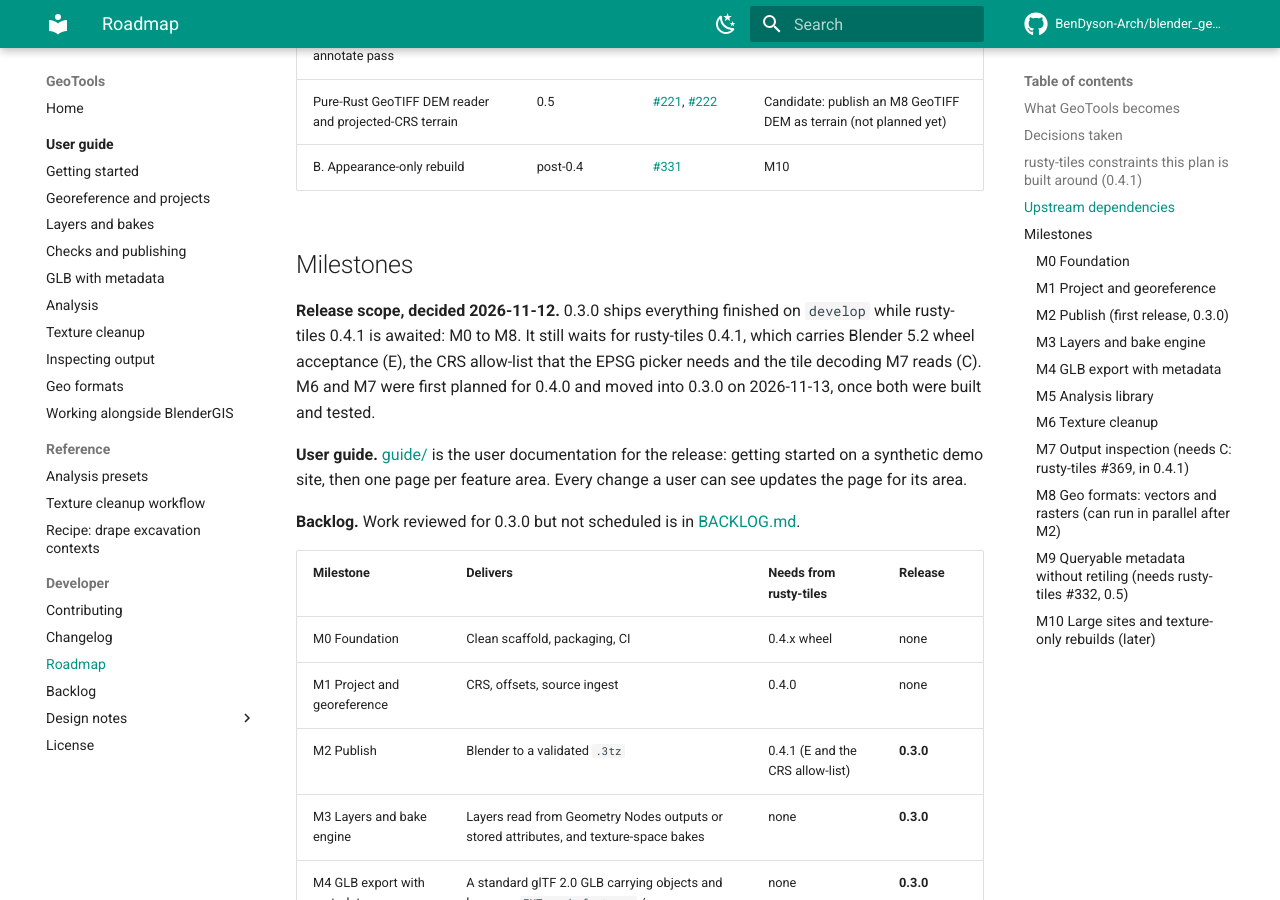
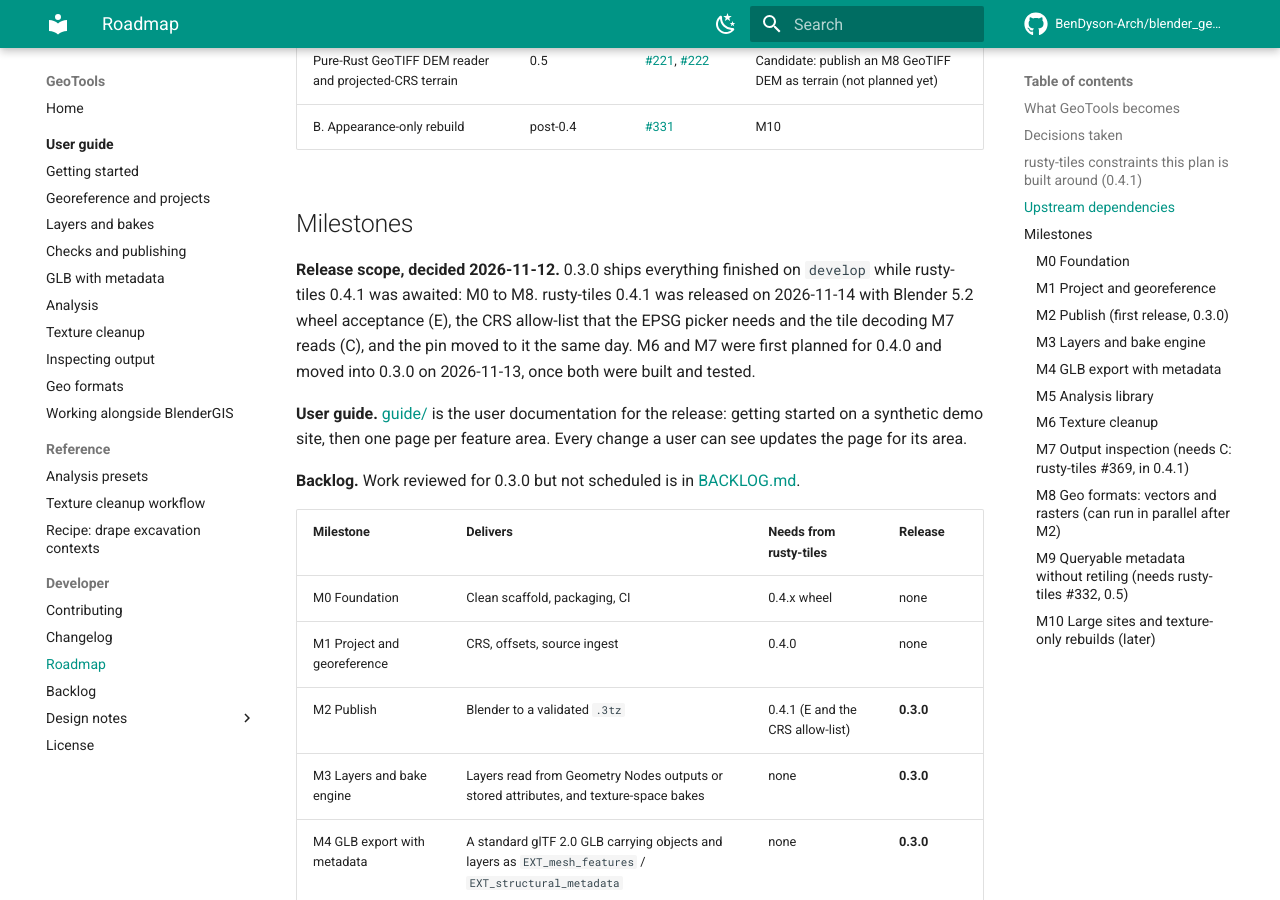
Before and after one commit to BenDyson-Arch/blender_geotools, an MkDocs documentation site: the page built from docs/ROADMAP.md, in a window 1280 px wide and 900 px high, scrolled down 3847 px. Built offline with MkDocs 1.6.1 and Material for MkDocs 9.7.7, drawn with Linux system fonts in a browser that asks for light colours; comment, search, counter and statistics services are not loaded; some of the changed text lies outside the part shown.

Commit message:
Ship on rusty-tiles 0.4.1 from PyPI; admit images by memory budget
Pin rusty-tiles 0.4.1, now on PyPI with wheels for every platform. The
blender-wheel CI job tests the pinned PyPI wheels with --expect available
and now gates.

rusty-tiles 0.4.1 admits encoded images by memory budget instead of
refusing anything over 32 MiB (#338); only a 1 GiB sanity ceiling
remains. GeoTools' encoded-size limit moves to that ceiling, so an
8K PNG publishes without a remedy. The remedy tests run at 0.4.0's
32 MiB through a test-only patch, and a new end-to-end test publishes
a 33 MiB PNG with no remedy on the real wheel.

Co-Authored-By: Claude Opus 5.5 <noreply@anthropic.com>

```diff
--- a/docs/ROADMAP.md
+++ b/docs/ROADMAP.md
@@ -84,7 +84,7 @@ operability and quality); new capabilities come in 0.5.
 | E. Blender 5.2 LTS in wheel acceptance | 0.4.1 | [#330](https://github.com/BenDyson-Arch/rusty-tiles/issues/330) | **0.3.0 release** |
 | CRS allow-list: GDAL-verified EPSG codes in the wheel | 0.4.1 (merged on develop) | [#337](https://github.com/BenDyson-Arch/rusty-tiles/issues/337) | M1 follow-up: EPSG picker replaces the PROJ-string presets (done; ships in 0.3.0, on the 0.4.1 wheel) |
 | CRS resolve without converting, and the supported EPSG list, from Python | 0.4.1 | [#367](https://github.com/BenDyson-Arch/rusty-tiles/issues/367) | The picker lists only codes that will publish; Check shows the datum operation and accuracy before a bake |
-| Encoded images admitted by memory budget, not a fixed 32 MiB | 0.4.1 | [#338](https://github.com/BenDyson-Arch/rusty-tiles/issues/338) | Publishing 8K PNG photogrammetry without re-encoding; GeoTools drops its 32 MiB check |
+| Encoded images admitted by memory budget, not a fixed 32 MiB | 0.4.1 | [#338](https://github.com/BenDyson-Arch/rusty-tiles/issues/338) | Publishing 8K PNG photogrammetry without re-encoding; GeoTools' encoded-size check moved to rusty-tiles' 1 GiB ceiling (done) |
 | C. Decoded tile export (`decode_tile` to plain GLB or arrays) | 0.4.1 | [#329](https://github.com/BenDyson-Arch/rusty-tiles/issues/329) | M7 (moved forward) |
 | Coarse smooth normals fixed on untextured surfaces | 0.4.1 | [#336](https://github.com/BenDyson-Arch/rusty-tiles/issues/336) | Untextured analysis publishes (M3 colour variants) shade correctly |
 | Mesh inspect: open edges, seams, predicted coarse omissions | 0.4.2 | [#348](https://github.com/BenDyson-Arch/rusty-tiles/issues/348) | M2 Check: run it before a bake once the wheel exposes it; GeoTools' own open-edge checks defer to it |
@@ -101,10 +101,10 @@ operability and quality); new capabilities come in 0.5.
 ## Milestones
 
 **Release scope, decided 2026-11-12.** 0.3.0 ships everything finished on
-`develop` while rusty-tiles 0.4.1 is awaited: M0 to M8. It still waits
-for rusty-tiles 0.4.1, which carries Blender 5.2 wheel acceptance (E), the
-CRS allow-list that the EPSG picker needs and the tile decoding M7 reads
-(C). M6 and M7 were first planned for 0.4.0 and moved into 0.3.0 on
+`develop` while rusty-tiles 0.4.1 was awaited: M0 to M8. rusty-tiles 0.4.1
+was released on 2026-11-14 with Blender 5.2 wheel acceptance (E), the CRS
+allow-list that the EPSG picker needs and the tile decoding M7 reads (C), and
+the pin moved to it the same day. M6 and M7 were first planned for 0.4.0 and moved into 0.3.0 on
 2026-11-13, once both were built and tested.
 
 **User guide.** [guide/](guide/README.md) is the user documentation for the
@@ -186,8 +186,8 @@ grouped and every control given a tooltip. New panels follow
   `core/crs_migration.py` is the migration-only preset table. Migration
   happens only when rusty-tiles resolves the code to the preset's very
   definition, and a test compares probe ECEF within 1 mm for all 15 presets.
-  `build.json` records `placement.crs_operation`. The pin moves from 0.4.0 to
-  0.4.1 when that release exists (the develop wheel still reports 0.4.0).
+  `build.json` records `placement.crs_operation`. The pin moved from 0.4.0 to
+  0.4.1 on 2026-11-14.
 
 ### M2 Publish (first release, 0.3.0)
 
@@ -409,8 +409,8 @@ layers (M3), so they display, publish as variants and export as metadata (M4).
   placement, traces both ways through the face map, and has the distance,
   texel-density and level views. The exit test
   (`tests/blender/test_inspect.py`) publishes a synthetic site, opens a leaf
-  and the coarse root, and traces each to its source faces. It needs the
-  0.4.1 wheel, which the 0.3.0 release waits for.
+  and the coarse root, and traces each to its source faces. It runs on the
+  released 0.4.1 wheel.
 
 ### M8 Geo formats: vectors and rasters (can run in parallel after M2)
 
--- a/pyproject.toml
+++ b/pyproject.toml
@@ -11,7 +11,7 @@ platforms = ["linux-x64", "windows-x64", "macos-arm64"]
 [tool.geotools.wheels]
 # One exact version per bundled distribution; scripts/fetch_wheels.py fetches
 # them and scripts/build_extension.py refuses wheels that do not match.
-rusty-tiles = "0.4.0"
+rusty-tiles = "0.4.1"
 # Reprojection of imported vector points (M8). PROJ is inside the wheel; no GDAL.
 # 3.8.0 has cp313 wheels for every platform above (macOS arm64:
 # 14.0); see docs/design/m8-geo-formats.md for why 3.8.0 and not 3.7.2.
```
Also changed, not shown: CHANGELOG.md (+11 -0 lines), CONTRIBUTING.md (+11 -13 lines), docs/BACKLOG.md (+5 -0 lines), docs/guide/publish.md (+6 -1 lines), .github/release-notes/0.3.0.md, 12 other files.
